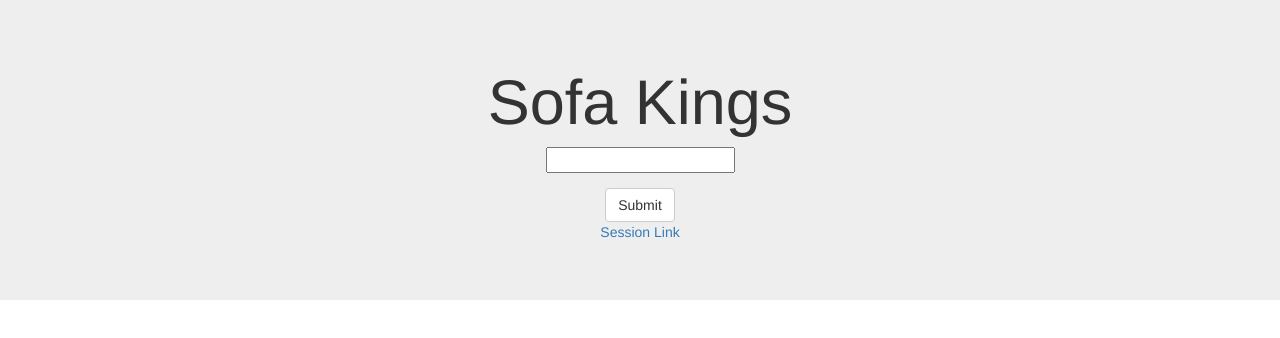
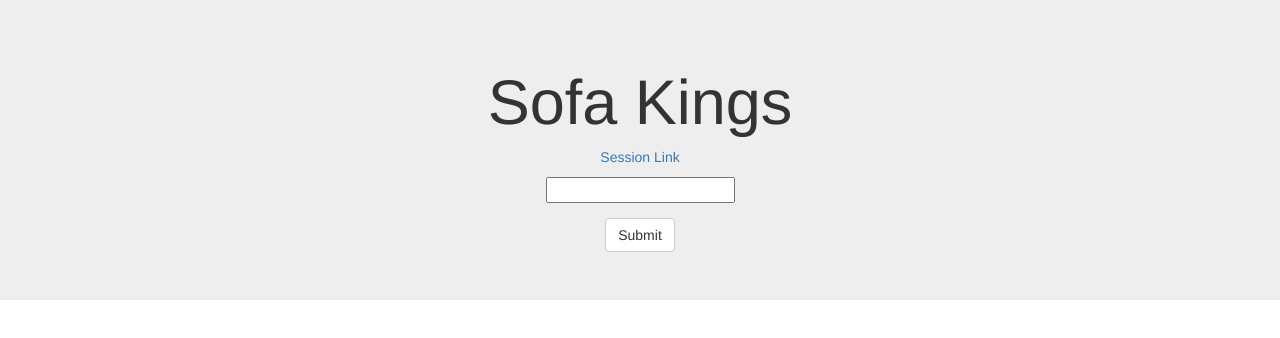
Before and after one commit to sbkn/sofakings, a React app: page / in a window 1280 px wide. Shown: the top 338 px of the page. Built offline with nearby package versions, Linux system fonts and the light colour scheme; no server answers.

Commit message:
minor changes

```diff
--- a/src/Chat.jsx
+++ b/src/Chat.jsx
@@ -50,11 +50,10 @@ export default class Chat extends React.Component {
 			qr.make();
 
 			const qrImg = qr.createImgTag(4);
-			const test = qrImg.substr(qrImg.indexOf("\"") + 1);
-			const test2 = test.substr(0, test.indexOf("\""));
-			console.log(test2);
+			const foo = qrImg.substr(qrImg.indexOf("\"") + 1);
+			const bar = foo.substr(0, foo.indexOf("\""));
 
-			this.setState({sessionLink, qrImgSrc: test2});
+			this.setState({sessionLink, qrImgSrc: bar});
 		});
 	}
 
@@ -82,6 +81,12 @@ export default class Chat extends React.Component {
 				<div className="container">
 					<h1>Sofa Kings</h1>
 
+					<img id="qrCode" src={this.state.qrImgSrc}/>
+					<a id="sessionLink" href={this.state.sessionLink}>Session
+						Link</a>
+
+					<ul id="msgList"></ul>
+
 					<form onSubmit={this._sendMsgToSrv}>
 						<FormGroup>
 							<input type="text" id="msgField"/>
@@ -90,10 +95,6 @@ export default class Chat extends React.Component {
 							Submit
 						</Button>
 					</form>
-					<img id="qrCode" src={this.state.qrImgSrc}/>
-					<a id="sessionLink" href={this.state.sessionLink}>Session Link</a>
-
-					<ul id="msgList"></ul>
 				</div>
 			</Jumbotron>
 		);
```
